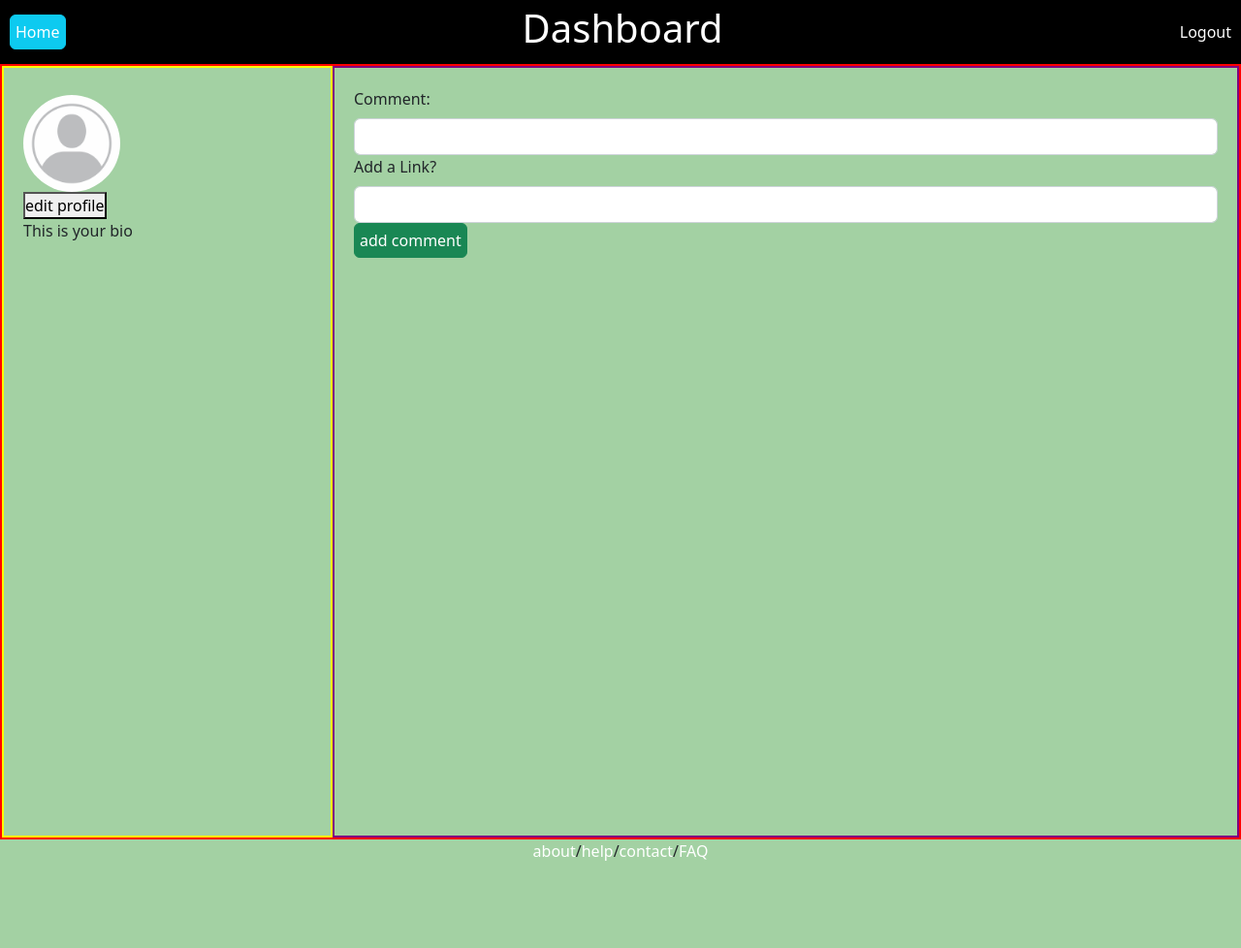
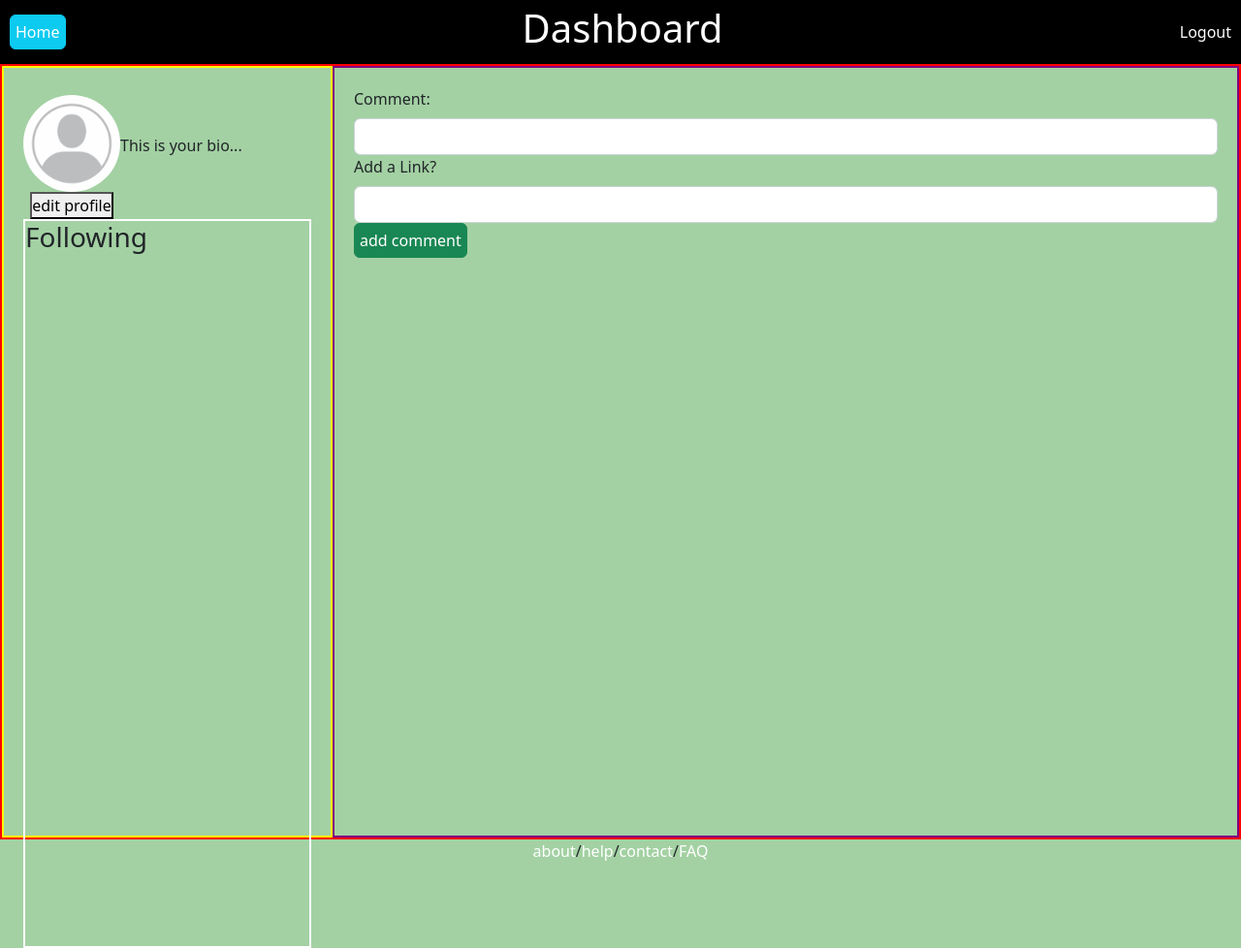
Before and after one commit to albertbravo650/Projects, a Flask app: template python/profile/flask_app/templates/home.html in a window 1280 px wide. Shown: the whole page at 97% size. Before the commit the page ends 888 px from the top, so only its background shows below. Run offline with Flask 3, Linux system fonts and the light colour scheme; the template is opened without the code that fills it, so the values that code supplies are empty.

Commit message:
next commit

```diff
--- a/python/profile/flask_app/static/style2.css
+++ b/python/profile/flask_app/static/style2.css
@@ -40,6 +40,24 @@ a {
     padding: 20px;
 }
 
+.topLeft {
+    display: flex;
+    align-items: center;
+}
+
+.userDetails {
+    text-align: center;
+}
+
+.userImg {
+    border-radius: 50%;
+}
+
+.bottomLeft {
+    border: 2px solid white;
+    height: 100%;
+}
+
 .rightside {
     border: 2px solid purple;
     flex: 3;
@@ -50,7 +68,3 @@ a {
     display: flex;
     justify-content: center;
 }
-
-.userImg {
-    border-radius: 50%;
-}
--- a/python/profile/flask_app/templates/home.html
+++ b/python/profile/flask_app/templates/home.html
@@ -17,6 +17,7 @@
     </div>
     <div class="main">
         <div class="leftside">
+            <div class="topLeft">
                 <div class="userDetails">
                     <h3>{{user.firstName}} {{user.lastName}}</h3>
                     <div class="profileImg">
@@ -25,7 +26,11 @@
                     <button>edit profile</button>
                 </div>
                 <div class="bio">
-                <p>This is your bio</p>
+                    <p>This is your bio...</p>
+                </div>
+            </div>
+            <div class="bottomLeft">
+                <h3>Following</h3>
             </div>
         </div>
         <div class="rightside">
```
Lines whose indentation alone changed are shown as unchanged.
